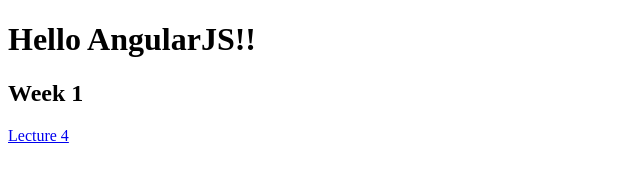
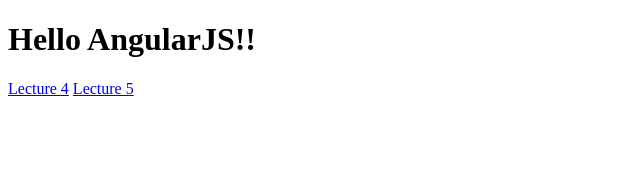
Before and after one commit to rodrigow/angularjs, a website: page index.html in a window 1280 px wide. Shown: the whole page, without its empty margins (0-640 px from the left). Drawn offline with Linux system fonts and the light colour scheme.

Commit message:
adds lecture 5 to index.html

```diff
--- a/index.html
+++ b/index.html
@@ -6,7 +6,7 @@
   </head>
   <body>
     <h1>Hello AngularJS!!</h1>
-    <h2>Week 1</h2>
     <a href="lecture4/index.html">Lecture 4</a>
+    <a href="lecture5/index.html">Lecture 5</a>
   </body>
 </html>
```
